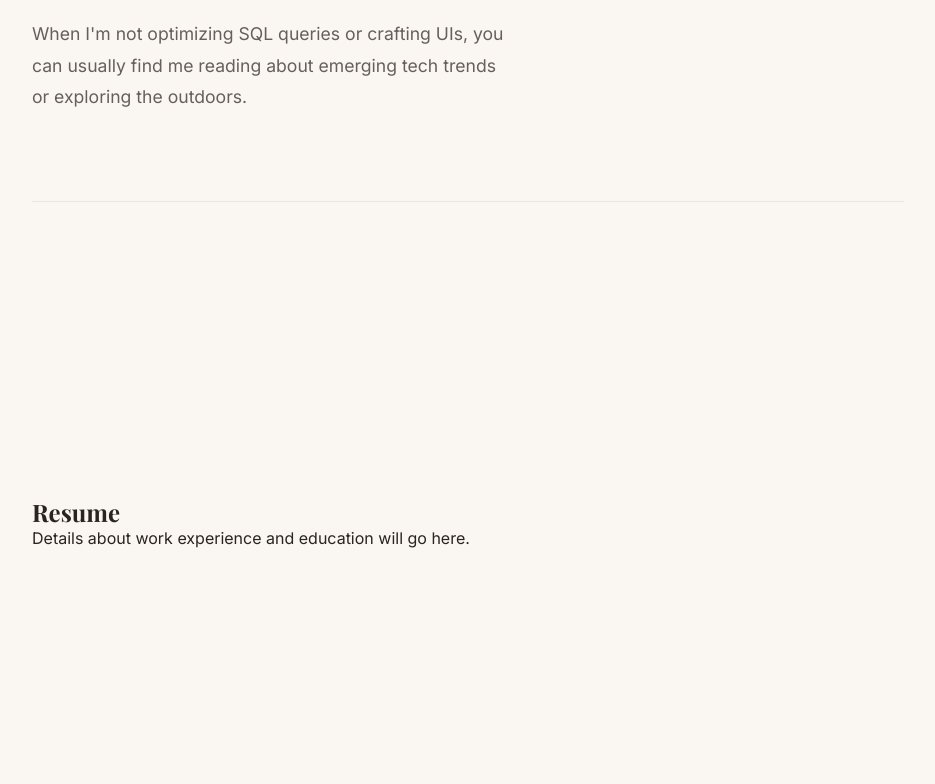
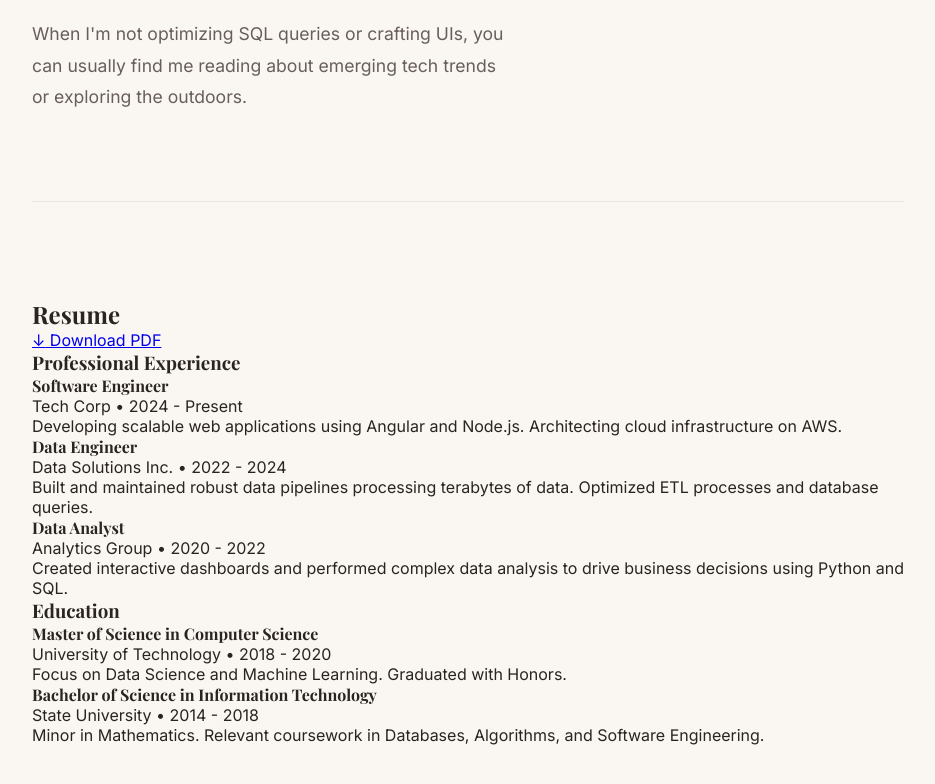
Before and after one commit to aakashs-dev/aakashs-dev.github.io, an Angular app: page / in a window 1280 px wide. Shown: the part 1665-2449 px from the top of the page, without its empty margins (312-1247 px from the left). Built offline with nearby package versions, Linux system fonts and the light colour scheme; a web font is replaced by a local one.

Commit message:
feat(resume): add timeline layout for experience and education

```diff
--- a/src/app/components/resume/resume.html
+++ b/src/app/components/resume/resume.html
@@ -1,4 +1,69 @@
-<div class="section-content">
-  <h2>Resume</h2>
-  <p>Details about work experience and education will go here.</p>
+<div class="resume-container">
+  <div class="resume-header">
+    <h2 class="section-title">Resume</h2>
+    <a href="#" class="download-btn" (click)="$event.preventDefault()">
+      <span class="icon">↓</span> Download PDF
+    </a>
+  </div>
+
+  <div class="resume-grid">
+    <!-- Experience -->
+    <div class="resume-column">
+      <h3 class="column-title">Professional Experience</h3>
+
+      <div class="timeline">
+        <div class="timeline-item">
+          <div class="timeline-dot"></div>
+          <div class="timeline-content">
+            <h4 class="job-title">Software Engineer</h4>
+            <div class="company-info">Tech Corp <span>•</span> 2024 - Present</div>
+            <p class="description">Developing scalable web applications using Angular and Node.js. Architecting cloud infrastructure on AWS.</p>
+          </div>
+        </div>
+
+        <div class="timeline-item">
+          <div class="timeline-dot"></div>
+          <div class="timeline-content">
+            <h4 class="job-title">Data Engineer</h4>
+            <div class="company-info">Data Solutions Inc. <span>•</span> 2022 - 2024</div>
+            <p class="description">Built and maintained robust data pipelines processing terabytes of data. Optimized ETL processes and database queries.</p>
+          </div>
+        </div>
+
+        <div class="timeline-item">
+          <div class="timeline-dot"></div>
+          <div class="timeline-content">
+            <h4 class="job-title">Data Analyst</h4>
+            <div class="company-info">Analytics Group <span>•</span> 2020 - 2022</div>
+            <p class="description">Created interactive dashboards and performed complex data analysis to drive business decisions using Python and SQL.</p>
+          </div>
+        </div>
+      </div>
+    </div>
+
+    <!-- Education -->
+    <div class="resume-column">
+      <h3 class="column-title">Education</h3>
+
+      <div class="timeline">
+        <div class="timeline-item">
+          <div class="timeline-dot"></div>
+          <div class="timeline-content">
+            <h4 class="job-title">Master of Science in Computer Science</h4>
+            <div class="company-info">University of Technology <span>•</span> 2018 - 2020</div>
+            <p class="description">Focus on Data Science and Machine Learning. Graduated with Honors.</p>
+          </div>
+        </div>
+
+        <div class="timeline-item">
+          <div class="timeline-dot"></div>
+          <div class="timeline-content">
+            <h4 class="job-title">Bachelor of Science in Information Technology</h4>
+            <div class="company-info">State University <span>•</span> 2014 - 2018</div>
+            <p class="description">Minor in Mathematics. Relevant coursework in Databases, Algorithms, and Software Engineering.</p>
+          </div>
+        </div>
+      </div>
+    </div>
+  </div>
 </div>
```
